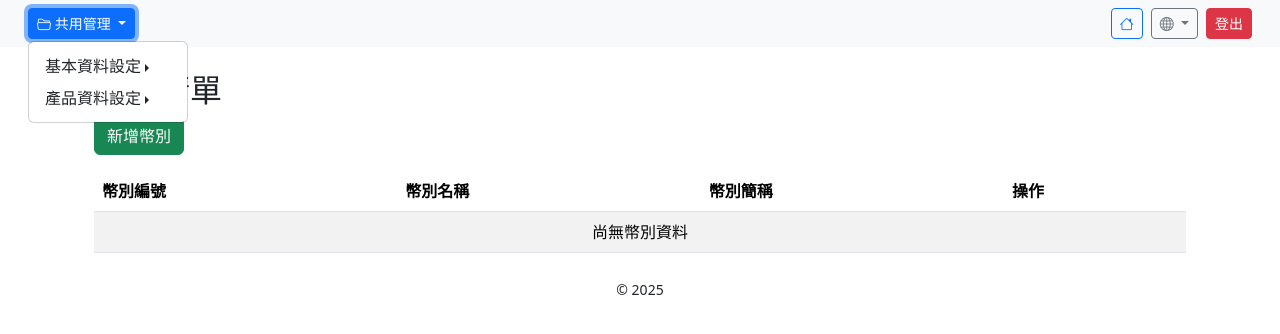
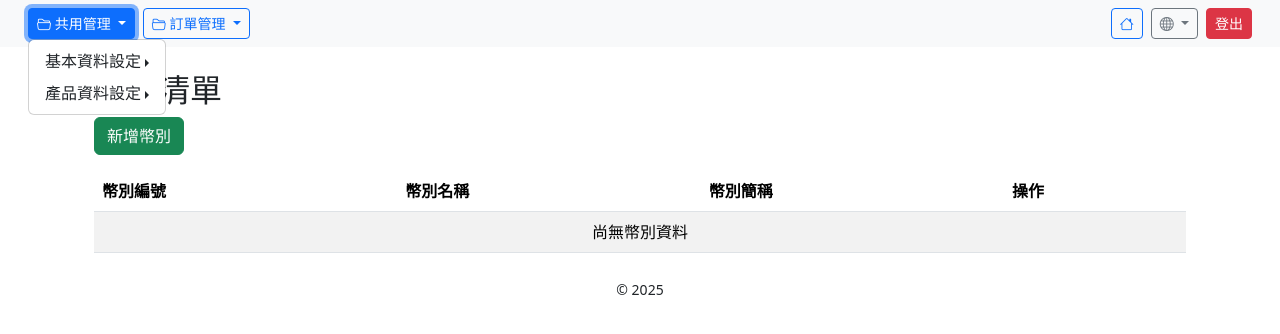
Before and after one commit to jason55873/RG_project, a Django app: page /zh-hant/common/currencies/ in a window 1280 px wide, after a click on "共用管理". Shown: the top 334 px of the page. Run offline with Django 4.2, Linux system fonts and the light colour scheme; the visitor is signed in with stand-in values (Sample User, id 1); data that the repository does not hold is empty; some libraries are stand-ins or nearby versions.

Commit message:
修改上方列表

```diff
--- a/static/css/custom.css
+++ b/static/css/custom.css
@@ -7,6 +7,15 @@
   top: 0;
   left: 100%;
   margin-top: -1px;
+}
+
+ul.dropdown-menu.dropdown-menu {
+  margin: 0;
+  padding: 5px 0;
+  list-style: none;
+  width: auto;
+  min-width: unset;
+  white-space: nowrap;
 }
 
 /* 讓 readonly 欄位有灰底視覺效果 */
--- a/templates/base.html
+++ b/templates/base.html
@@ -86,6 +86,28 @@
             </li>
           </ul>
         </div>
+        <div class="dropdown">
+          <button class="btn btn-outline-primary btn-sm dropdown-toggle" type="button" id="orderManagementDropdown" data-bs-toggle="dropdown" aria-expanded="false" title="{% trans '訂單管理' %}">
+            <i class="bi bi-folder2-open"></i> {% trans "訂單管理" %}
+          </button>
+          <ul class="dropdown-menu" aria-labelledby="orderManagementDropdown">
+            <li class="dropdown-submenu dropend">
+              <a class="dropdown-item dropdown-toggle" href="#" data-bs-toggle="dropdown">{% trans "採購作業" %}</a>
+              <ul class="dropdown-menu">
+                <li>
+                  <a class="dropdown-item" href="{% url 'employee_list' %}">
+                    <i class="bi bi-person-lines-fill"></i> {% trans "採購憑單" %}
+                  </a>
+                </li>
+              </ul>
+            </li>
+            <li class="dropdown-submenu dropend">
+              <a class="dropdown-item dropdown-toggle" href="#" data-bs-toggle="dropdown">{% trans "訂單作業" %}</a>
+              <ul class="dropdown-menu">
+              </ul>
+            </li>
+          </ul>
+        </div>
         {% endif %}
       </div>
       <div class="ms-auto d-flex align-items-center gap-2">
@@ -137,8 +159,6 @@
     <small>&copy; 2025</small>
   </footer>
 
-</div>
-
   <script src="{% static 'DataTables/datatables.min.js' %}"></script>
   <script src="{% static 'bootstrap/js/bootstrap.bundle.min.js' %}"></script>
   <script>
```
